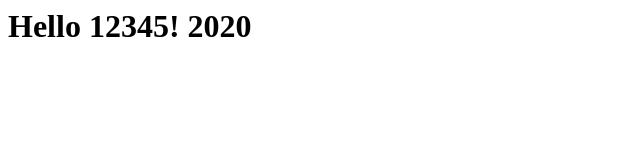
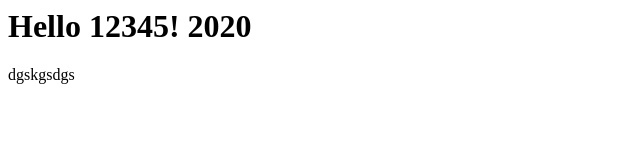
Before and after one commit to monikadzigure/izmeginajums, a plain HTML site: page index.html in a window 1280 px wide. Shown: the full height of the page, 0-640 px from the left. Drawn offline with Linux system fonts and the light colour scheme.

Commit message:
Update index.html

```diff
--- a/index.html
+++ b/index.html
@@ -1 +1,2 @@
 <h1>Hello 12345! 2020</h1>
+<p>dgskgsdgs</p>
```
